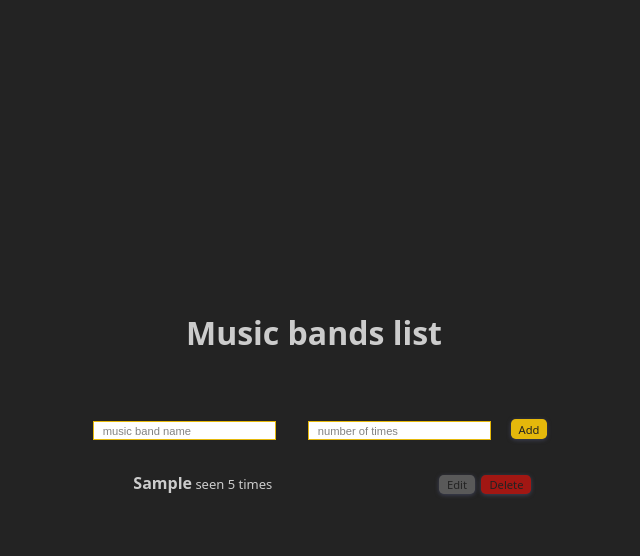
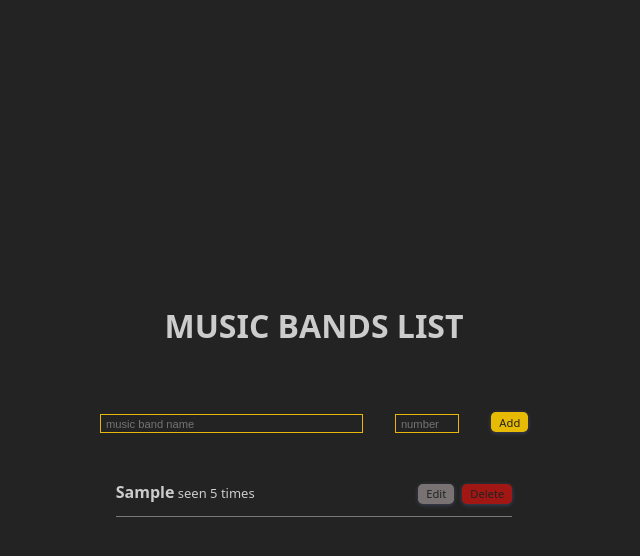
Before and after one commit to sctlcd/react-music-bands-list, a React (Create React App) app: page / in a window 1280 px wide. Both pictures are taken after typing "Sample", "5" into the empty fields and a click on the button "Add". Shown: the top 556 px of the page, without its empty margins (326-966 px from the left). Built offline with nearby package versions, Linux system fonts and the light colour scheme; the HTML template or start-up script is replaced by a standard one.

Commit message:
improved style - 2nd pass

```diff
--- a/src/App.css
+++ b/src/App.css
@@ -13,7 +13,7 @@
 }
 
 .container {
-  max-width: 900px;
+  max-width: 1200px;
   margin: 0 auto;
 }
 
@@ -33,6 +33,9 @@
 }
 
 /* margin */
+.m-075 {
+  margin: 0.75rem 1rem;
+}
 .m-1 {
   margin: 1rem;
 }
@@ -41,13 +44,25 @@
   margin-bottom: 3rem;
 }
 
+.mb-2 {
+  margin-bottom: 2rem;
+}
+
+.ml-1 {
+  margin-left: 1rem;
+}
+
+.mr-1 {
+  margin-right: 1rem;
+}
+
 .space-between {
   justify-content: space-between;
 }
 
 /* buttons */
 .btn {
-  margin: 0rem 0.2rem;
+  margin: 0 0.25rem;
   padding: 0.15rem 0.5rem;
   font-family: inherit;
   font-size: 0.7rem;
@@ -59,15 +74,48 @@
 }
 
 .btn-primary {
-  background-color: #E5B80B;
+  background-color: #e7ba03;
+  margin: 1rem;
 }
 
 .btn-edit {
-  background-color: #595959;
+  background-color: #787272;
 }
 
 .btn-delete {
   background-color: #A11713;
+}
+
+.btn:hover,
+.btn-primary:hover,
+.btn-delete:hover,
+.btn-edit:hover {
+  cursor: pointer;
+  box-shadow: none;
+  transition: 0.3s ease;
+  background: #fafafa
+}
+
+.btn-primary:hover {
+  background: #eaca4b;
+}
+
+.btn-delete:hover {
+  background: #d54843;
+}
+
+.btn-edit:hover {
+  background: #9a9494;
+}
+
+ul {
+  padding-inline-start: 1rem;
+  padding-inline-end: 0.75rem;
+}
+
+/* uppercase */
+.uppercase {
+  text-transform: uppercase;
 }
 
 /* font weight */
@@ -83,10 +131,43 @@
 /* inputs */
 input::placeholder {
   font-size: 0.7rem;
-  color: rgb(130, 130, 130);
-  padding-left: 0.4rem;
+  color: rgb(118, 115, 115);
+  padding-left: 0.2rem;
+}
+
+input[type="text"],
+input[type="number"] {
+  background-color: #232323;
 }
 
 input {
   border: 1px solid #E5B80B;
+  color: #cccccc;
 }
+
+hr {
+  display: block;
+  height: 0.5px;
+  border: 0;
+  border-top: 0.5px solid #787878;
+  margin: 0rem 1.25rem 0rem 1rem;;
+  padding: 0;
+}
+
+#number {
+  width: 4.4em;
+}
+
+/************************************************************************* Media queries *******************/
+
+/* xs - Extra small devices */
+@media (max-width: 575.99px) {
+}
+
+/* sm - Small devices */
+@media (min-width: 576px) and (max-width: 767.99px) {
+}
+
+/* md - Medium devices */
+@media (min-width: 768px) and (max-width: 991.99px) {
+}
--- a/src/App.jsx
+++ b/src/App.jsx
@@ -57,26 +57,34 @@ function App() {
   return (
     <div className="App">
       <div className='container'>
-        <h1 className='text-center mb-3'>Music bands list</h1>
-        <form className='display-flex' style={{ justifyContent: "center" }} onSubmit={handleSubmit} >
+        <h1 className='text-center mb-3 uppercase'>Music bands list</h1>
+        <form className='display-flex mb-2' style={{ justifyContent: "center" }} onSubmit={handleSubmit} >
           <div className='m-1'>
             <input
+              id="name"
               name="name"
               placeholder="music band name"
               ref={itemName}
               value={newItemName}
               onChange={handleItemChange}
               type="text"
+              size="30"
+              required
             />
           </div>
           <div className='m-1'>
             <input
+              id="number"
               name="number"
-              placeholder="number of times"
+              placeholder="number"
               ref={numberOfTimes}
               value={newNumberOfTimes}
               onChange={handleNumberOfTimes}
               type='number'
+              min="0"
+              maw="50"
+              step="1"
+              required
             />
           </div>
           <button
@@ -89,15 +97,16 @@ function App() {
 
         <ul className='container text-left'>
           {items.map((item, index) => (
+            <>
             <li
               key={index}
-              className='display-flex m-1 space-between'
+              className='display-flex m-075 space-between'
             >
               <div>
                 <span className='bold'>{item.itemName}</span>
                 <span className='small'> seen {item.numberOfTimes} {item.numberOfTimes > 1 ? "times" : "time"}</span>
               </div>
-              <div>
+              <div className='ml-1'>
                 <button
                   onClick={() => handleEdit(index)}
                   className='btn btn-edit'
@@ -111,8 +120,10 @@ function App() {
                 >
                   Delete
                 </button>
-            </div>
-          </li>
+              </div>
+            </li>
+            <hr />
+            </>
           ))}
         </ul>
       </div>
```
